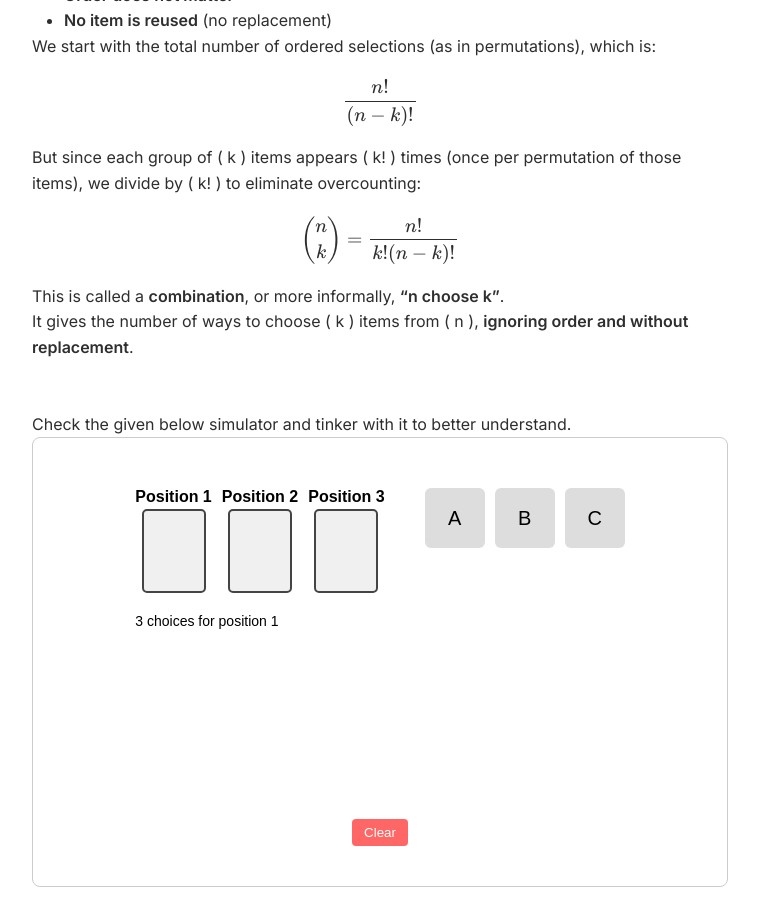
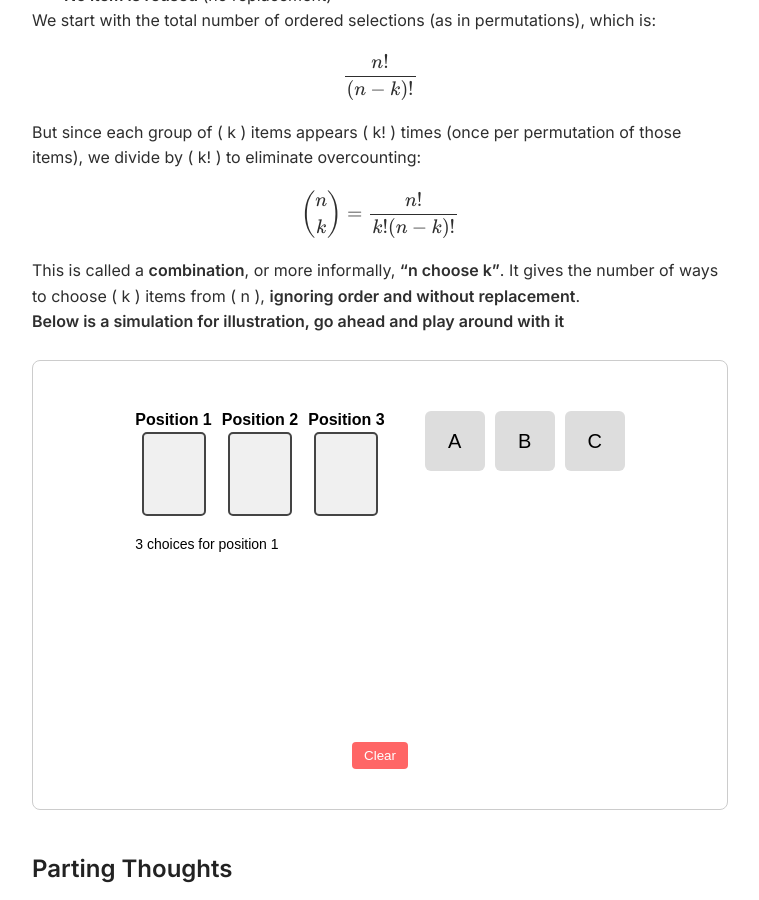
Before and after one commit to 21f3002975/21f3002975.github.io, a Jekyll site: the page built from index.md, in a window 1280 px wide and 900 px high, scrolled down 11100 px. Shown: the whole window, without its empty margins (324-1083 px from the left). Built offline with Jekyll 4.4.1, drawn with Linux system fonts in a browser that asks for light colours; nearby versions of some CDN libraries; some of the changed text lies outside the part shown.

Commit message:
Proof reading

```diff
--- a/index.md
+++ b/index.md
@@ -214,8 +214,12 @@ But before starting to solve it, spend a minute thinking of those two questions
 The standard way of phrasing this set of counting problems is : in how many ways can I choose \( k \) items from \( n \) choices, when order matters and replacement is allowed?
 <br><br>
 Going back to our password example. We have 4 positions to fill from 10 choices: \( 0, 1, 2...9 \), and we can look at the choice for each position as an individual event with 10 different outcomes (corresponding to the 10 digits).
-- For position 1, we can thus count 10 possible outcomes.
-- What about for position 2? As our choice for position 1 is not consumed, we can choose the same digit again – or we can choose a different digit. We still have 10 possible outcomes – and we count these 10 outcomes for each different outcome from position 1.
+<ul>
+  <li>For position 1, we can thus count 10 possible outcomes.</li>
+  <li>
+    What about for position 2? As our choice for position 1 is not consumed, we can choose the same digit again – or we can choose a different digit. We still have 10 possible outcomes – and we count these 10 outcomes for each different outcome from position 1.
+  </li>
+</ul>
 <p>We can now write the overall \( 10 \times 10 \) ways of making a choice. Continuing this, we get \( 10^4 = 10,000 \) choices for the 4-digit PIN.</p>
 Now generalize this argument for \( k \) positions with \( n \) choices for each position. We are choosing \( k \) items from \( n \), and every item can be chosen again.
 
@@ -224,8 +228,8 @@ Now generalize this argument for \( k \) positions with \( n \) choices for each
   <li>\( n \times n \times \cdots \times n = n^k \)</li>
 </ul>
 
+**Below is a simulation for illustration, go ahead tinker with it.**
 <br><br>
-Below is a simulation for illustration, go ahead tinker with it.
 
 <iframe src="/visualizations/ordered-replacement.html" width="100%" height="450" style="border: 1px solid #ccc; border-radius: 8px;"></iframe>
 
@@ -243,7 +247,9 @@ $$
 P(n, k) = \frac{n!}{(n - k)!}
 $$
 </p>
-Below is a simulation for illustration, go ahead tinker with it.
+
+**Below is a simulation for illustration, go ahead play around with it.**
+<br><br>
 
 <iframe src="/visualizations/ordered-no-replacement.html" width="100%" height="450" style="border: 1px solid #ccc; border-radius: 8px;"></iframe>
 
@@ -315,9 +321,8 @@ $$
 under the constraint that \( x, y, z, w \geq 0 \) and are integers. This is a **partitioning problem**, and while solving it exactly involves a bit more than stars and bars (because of coefficients), the underlying counting structure is very similar: you're placing indistinct units (stars) into labeled bins (bill types), with repetition and without caring about order.
 </p>
 
-
+**Below is a simulation for illustration, go ahead and try it**
 <br><br>
-Below is a simulation for illustration, go ahead tinker with it.
 
 <iframe src="/visualizations/unordered-replacement.html" width="100%" height="450" style="border: 1px solid #ccc; border-radius: 8px;"></iframe>
 
@@ -367,12 +372,11 @@ $$
 \binom{n}{k} = \frac{n!}{k!(n - k)!}
 $$
 
-This is called a **combination**, or more informally, **“n choose k”**.
+This is called a **combination**, or more informally, **“n choose k”**. It gives the number of ways to choose \( k \) items from \( n \), **ignoring order and without replacement**.
 
-It gives the number of ways to choose \( k \) items from \( n \), **ignoring order and without replacement**.
 
+**Below is a simulation for illustration, go ahead and play around with it**
 <br><br>
-Check the given below simulator and tinker with it to better understand.
 
 <iframe src="/visualizations/unordered-no-replacement.html" width="100%" height="450" style="border: 1px solid #ccc; border-radius: 8px;"></iframe>
 
```
